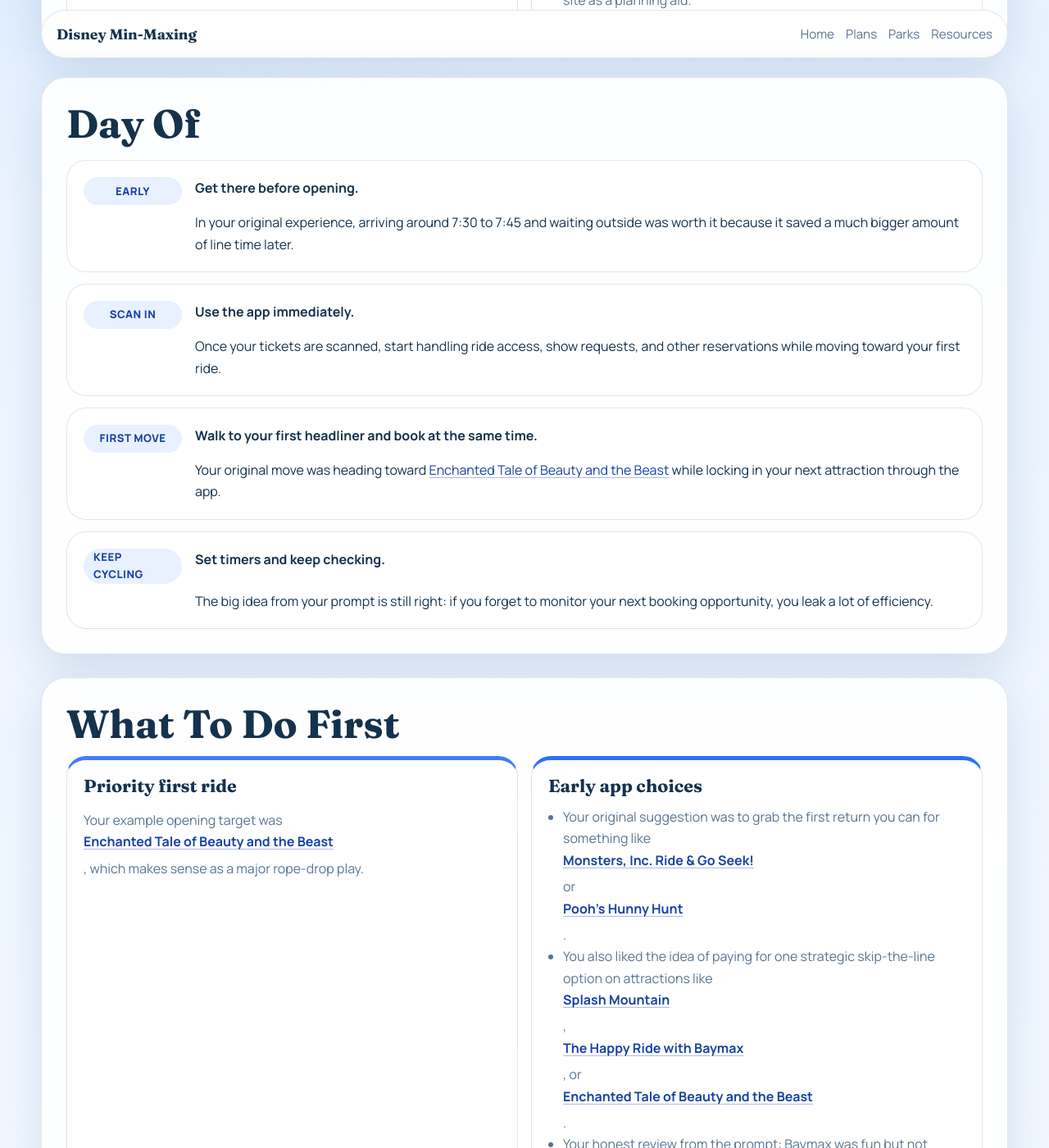
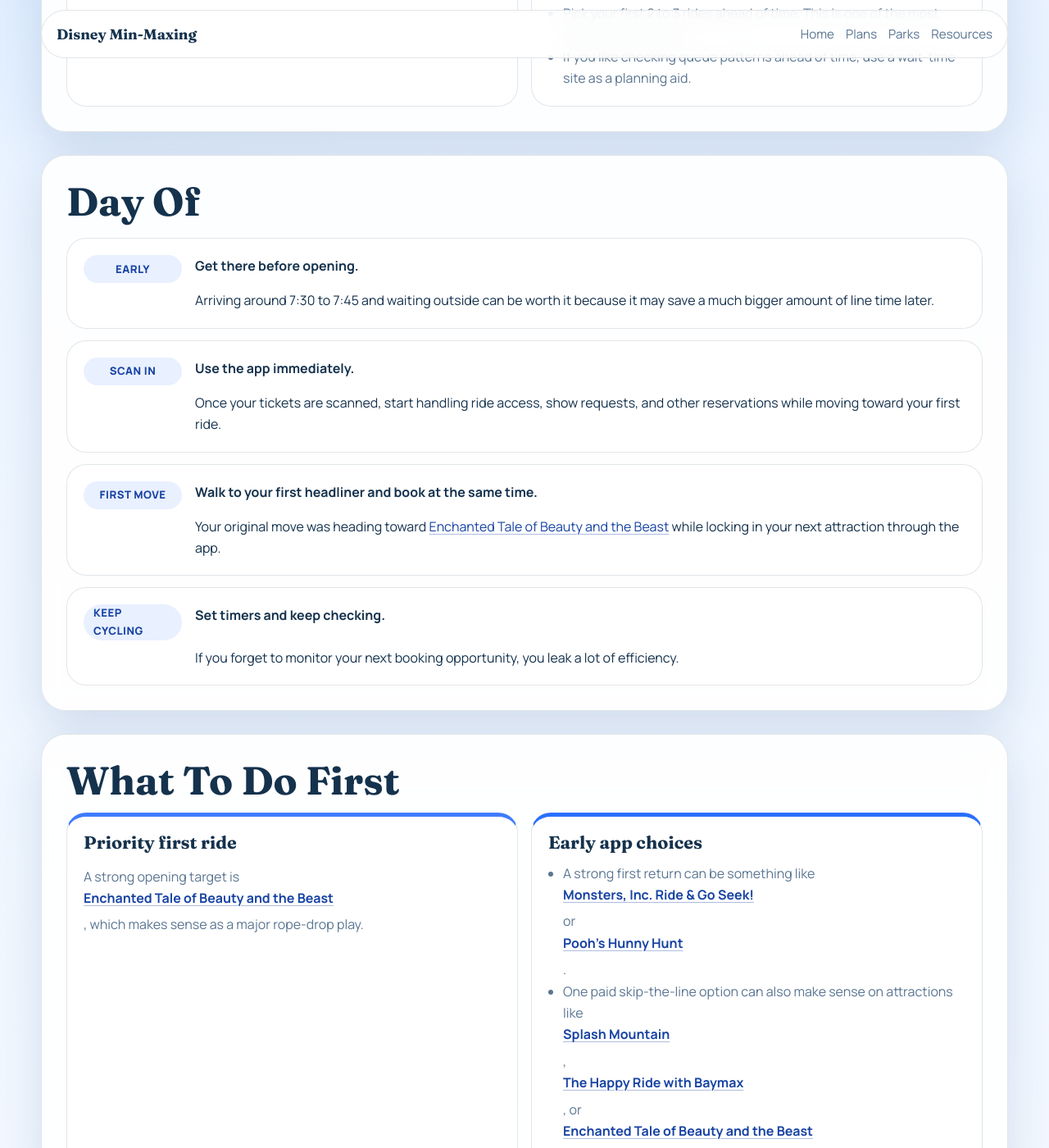
Before and after one commit to disneyminmaxing/disneyminmaxing, a Jekyll site: the page built from plans/disneyland-original.md, in a window 1280 px wide and 1400 px high, scrolled down 1060 px. Shown: the whole window at 82% size. Built offline with Jekyll 4.4.1, drawn with Linux system fonts in a browser that asks for light colours; some of the changed text lies outside the part shown.

Commit message:
Polish guide copy and plan wording

```diff
--- a/plans/disneyland-original.md
+++ b/plans/disneyland-original.md
@@ -1,13 +1,13 @@
 ---
 layout: default
-title: Original Disneyland Plan
+title: Suggested Disneyland Plan
 description: A plan page built closely from the original Disneyland notes, cleaned up and lightly translated for the current Tokyo Disney Resort app system.
 ---
 
 <section class="section-card page-hero">
-  <p class="eyebrow">Closest To Prompt</p>
-  <h1>Original Tokyo Disneyland Plan</h1>
-  <p class="section-intro">This page stays intentionally close to your original notes. Where the resort has changed, the wording is lightly updated so the advice still makes sense today.</p>
+  <p class="eyebrow">Suggested Plan</p>
+  <h1>Suggested Tokyo Disneyland Plan</h1>
+  <p class="section-intro">This page presents a practical Disneyland route built from the main guide strategy. Where park systems have changed, the wording is updated so the advice fits the current app era.</p>
 </section>
 
 <section class="section-card">
@@ -44,7 +44,7 @@ description: A plan page built closely from the original Disneyland notes, clean
     <div class="timeline-step">
       <span class="time">Early</span>
       <strong>Get there before opening.</strong>
-      <p>In your original experience, arriving around 7:30 to 7:45 and waiting outside was worth it because it saved a much bigger amount of line time later.</p>
+      <p>Arriving around 7:30 to 7:45 and waiting outside can be worth it because it may save a much bigger amount of line time later.</p>
     </div>
     <div class="timeline-step">
       <span class="time">Scan In</span>
@@ -59,7 +59,7 @@ description: A plan page built closely from the original Disneyland notes, clean
     <div class="timeline-step">
       <span class="time">Keep Cycling</span>
       <strong>Set timers and keep checking.</strong>
-      <p>The big idea from your prompt is still right: if you forget to monitor your next booking opportunity, you leak a lot of efficiency.</p>
+      <p>If you forget to monitor your next booking opportunity, you leak a lot of efficiency.</p>
     </div>
   </div>
 </section>
@@ -69,14 +69,14 @@ description: A plan page built closely from the original Disneyland notes, clean
   <div class="grid cols-2">
     <div class="card accent-land">
       <h3>Priority first ride</h3>
-      <p>Your example opening target was <strong><a href="https://www.tokyodisneyresort.jp/en/tdl/attraction/detail/197/" target="_blank" rel="noreferrer">Enchanted Tale of Beauty and the Beast</a></strong>, which makes sense as a major rope-drop play.</p>
+      <p>A strong opening target is <strong><a href="https://www.tokyodisneyresort.jp/en/tdl/attraction/detail/197/" target="_blank" rel="noreferrer">Enchanted Tale of Beauty and the Beast</a></strong>, which makes sense as a major rope-drop play.</p>
     </div>
     <div class="card accent-gold">
       <h3>Early app choices</h3>
       <ul>
-        <li>Your original suggestion was to grab the first return you can for something like <strong><a href="https://www.tokyodisneyresort.jp/en/tdl/attraction/detail/189/" target="_blank" rel="noreferrer">Monsters, Inc. Ride &amp; Go Seek!</a></strong> or <strong><a href="https://www.tokyodisneyresort.jp/en/tdl/attraction/detail/174/" target="_blank" rel="noreferrer">Pooh’s Hunny Hunt</a></strong>.</li>
-        <li>You also liked the idea of paying for one strategic skip-the-line option on attractions like <strong><a href="https://www.tokyodisneyresort.jp/en/tdl/attraction/detail/162/" target="_blank" rel="noreferrer">Splash Mountain</a></strong>, <strong><a href="https://www.tokyodisneyresort.jp/en/tdl/attraction/detail/196/" target="_blank" rel="noreferrer">The Happy Ride with Baymax</a></strong>, or <strong><a href="https://www.tokyodisneyresort.jp/en/tdl/attraction/detail/197/" target="_blank" rel="noreferrer">Enchanted Tale of Beauty and the Beast</a></strong>.</li>
-        <li>Your honest review from the prompt: Baymax was fun but not something you would necessarily pay for again.</li>
+        <li>A strong first return can be something like <strong><a href="https://www.tokyodisneyresort.jp/en/tdl/attraction/detail/189/" target="_blank" rel="noreferrer">Monsters, Inc. Ride &amp; Go Seek!</a></strong> or <strong><a href="https://www.tokyodisneyresort.jp/en/tdl/attraction/detail/174/" target="_blank" rel="noreferrer">Pooh’s Hunny Hunt</a></strong>.</li>
+        <li>One paid skip-the-line option can also make sense on attractions like <strong><a href="https://www.tokyodisneyresort.jp/en/tdl/attraction/detail/162/" target="_blank" rel="noreferrer">Splash Mountain</a></strong>, <strong><a href="https://www.tokyodisneyresort.jp/en/tdl/attraction/detail/196/" target="_blank" rel="noreferrer">The Happy Ride with Baymax</a></strong>, or <strong><a href="https://www.tokyodisneyresort.jp/en/tdl/attraction/detail/197/" target="_blank" rel="noreferrer">Enchanted Tale of Beauty and the Beast</a></strong>.</li>
+        <li><a href="https://www.tokyodisneyresort.jp/en/tdl/attraction/detail/196/" target="_blank" rel="noreferrer">The Happy Ride with Baymax</a> can be fun, but it may not feel worth paying for to every group.</li>
       </ul>
     </div>
   </div>
@@ -123,7 +123,7 @@ description: A plan page built closely from the original Disneyland notes, clean
     </div>
     <div class="card accent-gold">
       <h3>If you stay longer</h3>
-      <p>Based on your note, the next likely adds would have been <strong><a href="https://www.tokyodisneyresort.jp/en/tdl/attraction/detail/175/" target="_blank" rel="noreferrer">Roger Rabbit’s Car Toon Spin</a></strong>, <strong><a href="https://www.tokyodisneyresort.jp/en/tdl/attraction/detail/174/" target="_blank" rel="noreferrer">Pooh’s Hunny Hunt</a></strong>, another app-based pass, or a repeat ride for something your group loved.</p>
+      <p>If the day keeps going, the next likely adds are <strong><a href="https://www.tokyodisneyresort.jp/en/tdl/attraction/detail/175/" target="_blank" rel="noreferrer">Roger Rabbit’s Car Toon Spin</a></strong>, <strong><a href="https://www.tokyodisneyresort.jp/en/tdl/attraction/detail/174/" target="_blank" rel="noreferrer">Pooh’s Hunny Hunt</a></strong>, another app-based pass, or a repeat ride for something the party loved.</p>
     </div>
   </div>
 </section>
```
Also changed, not shown: other parts of plans/disneyland-original.md (+1 -1 lines), index.md (+2 -2 lines), plans/index.md (+3 -3 lines).
